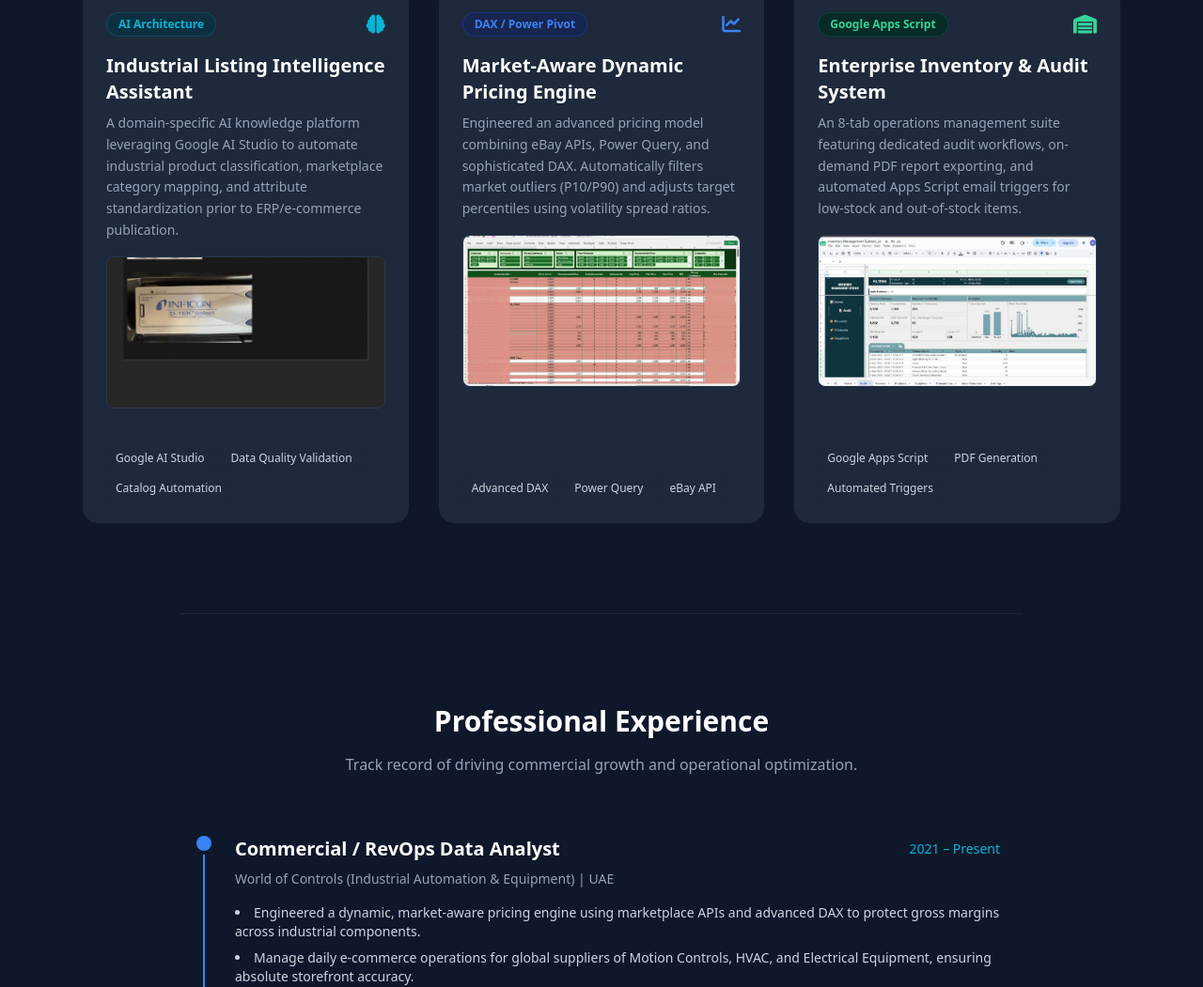
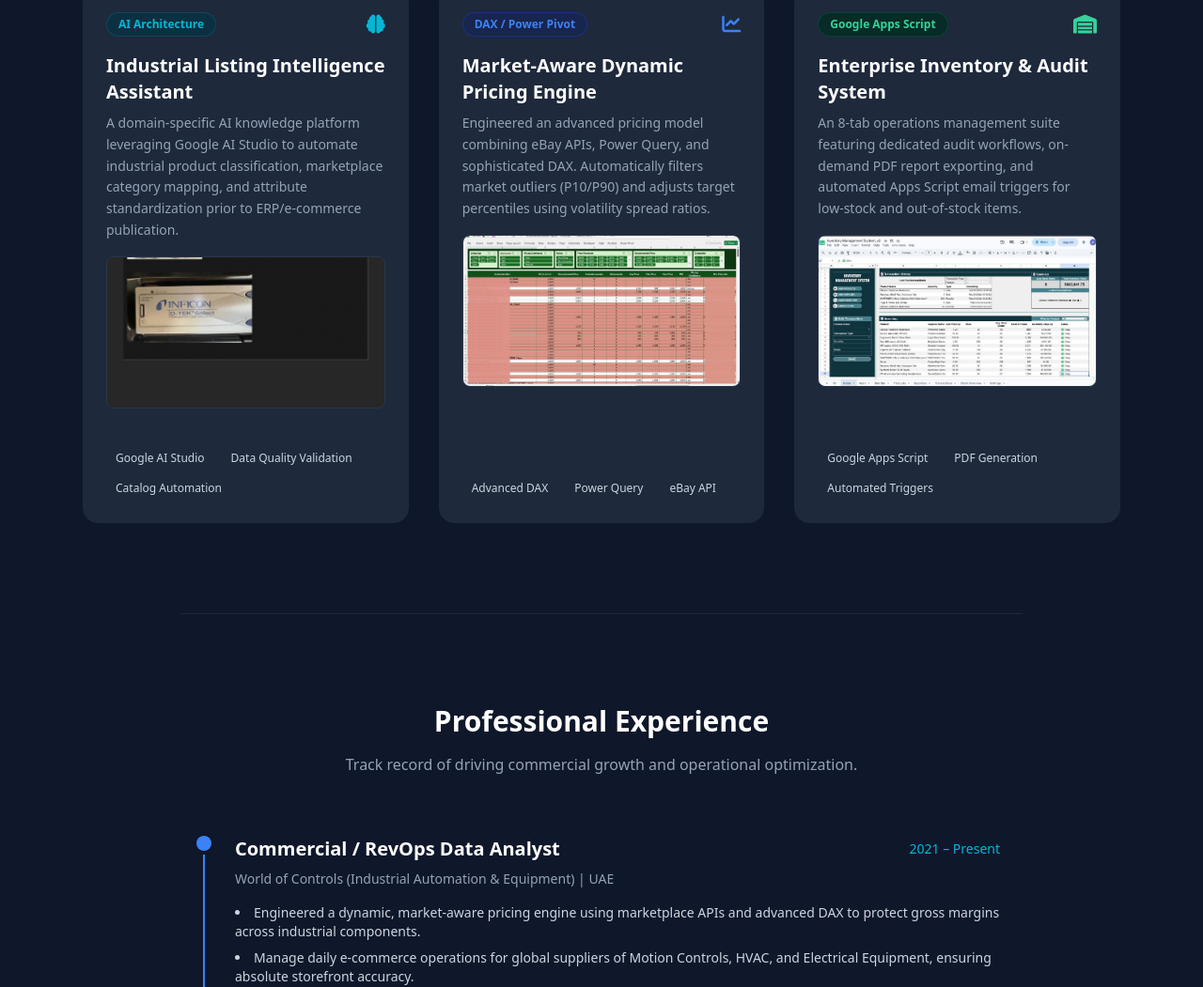
Before and after one commit to DamiRevOps/portfolio, a plain HTML site: page index.html in a window 1280 px wide. Shown: the part 975-2026 px from the top of the page at 94% size. Drawn offline with nearby package versions, Linux system fonts and the light colour scheme.

Commit message:
Update index.html

```diff
--- a/index.html
+++ b/index.html
@@ -161,7 +161,7 @@
 
                     <!-- Clickable Screenshot Preview Container (Primary Image for Inventory System) -->
                     <div class="mb-6 relative rounded-lg overflow-hidden border border-slate-700/60 group-hover:border-emerald-500/40 transition-colors cursor-pointer" onclick="openModal('images/Inventory Management System - Google Sheets.jpg', 'Enterprise Inventory Management System')">
-                        <img src="images/Inventory Management System - Audit page.jpg" alt="Inventory Management System" class="w-full h-40 object-cover transform group-hover:scale-105 transition-transform duration-500">
+                        <img src="images/Inventory Management System - Google Sheets.jpg" alt="Inventory Management System" class="w-full h-40 object-cover transform group-hover:scale-105 transition-transform duration-500">
                         <div class="absolute inset-0 bg-slate-950/40 opacity-0 group-hover:opacity-100 transition-opacity flex items-center justify-center">
                             <span class="bg-emerald-600 text-white text-xs font-semibold px-3 py-1.5 rounded-lg shadow-lg flex items-center gap-1.5">
                                 <i class="fa-solid fa-expand"></i> View Full Screenshot
```
